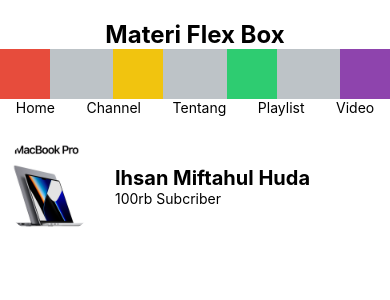
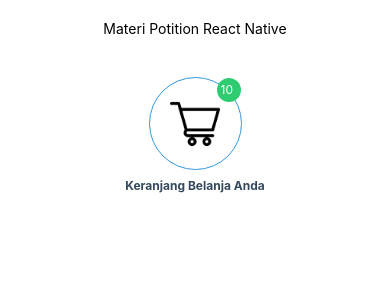
Before and after one commit to metaliccode/r-native, a React Native app: screen / in a window 390 px wide. Shown: the top 300 px of the page. Built offline with nearby package versions, Linux system fonts and the light colour scheme.

Commit message:
Component sblm dipisah

```diff
--- a/App.js
+++ b/App.js
@@ -2,6 +2,7 @@ import React from 'react';
 // Jika hanya menggunkan export biasa hrs pake {komponen}
 import {View, ScrollView} from 'react-native';
 import MateriFlexBox from './components/MateriFlexBox';
+import PotitionReactNative from './components/PotitionReactNative';
 import SampleComponent from './components/SampleComponent';
 import StylingReactNativeComponent from './components/StylingReactNativeComponent';
 
@@ -11,7 +12,8 @@ const App = () => {
       <ScrollView>
         {/* <SampleComponent />
         <StylingReactNativeComponent /> */}
-        <MateriFlexBox />
+        {/* <MateriFlexBox /> */}
+        <PotitionReactNative />
       </ScrollView>
     </View>
   );
--- /dev/null
+++ b/components/PotitionReactNative.js
@@ -0,0 +1,47 @@
+import React from 'react';
+import {StyleSheet, Text, View, Image} from 'react-native';
+import Cart from '../assets/cart.png';
+
+export default function PotitionReactNative() {
+  return (
+    <View style={styles.wrapper}>
+      <Text>Materi Potition React Native</Text>
+      <View style={styles.cartWrapper}>
+        <Image source={Cart} style={styles.iconCart} />
+        <Text style={styles.notif}>10</Text>
+      </View>
+      <Text style={styles.text}>Keranjang Belanja Anda</Text>
+    </View>
+  );
+}
+
+const styles = StyleSheet.create({
+  wrapper: {padding: 20, alignItems: 'center'},
+  cartWrapper: {
+    borderWidth: 1,
+    borderColor: '#3498db',
+    width: 93,
+    height: 93,
+    borderRadius: 93 / 2,
+    justifyContent: 'center',
+    alignItems: 'center',
+    // untuk lock item
+    position: 'relative',
+    marginTop: 40,
+  },
+  iconCart: {width: 50, height: 50},
+  text: {fontSize: 12, color: '#34495e', fontWeight: '700', marginTop: 8},
+  notif: {
+    fontSize: 12,
+    color: 'white',
+    backgroundColor: '#2ecc71',
+    padding: 4,
+    borderRadius: 25,
+    width: 24,
+    height: 24,
+    // bebas bergerak
+    position: 'absolute',
+    top: 0,
+    right: 0,
+  },
+});
```
Also changed, not shown: assets/cart.png (added), 1 other file (tests, documents, lock files or other folders).
